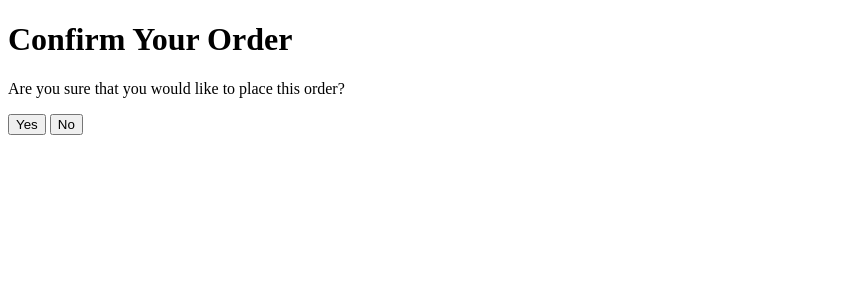
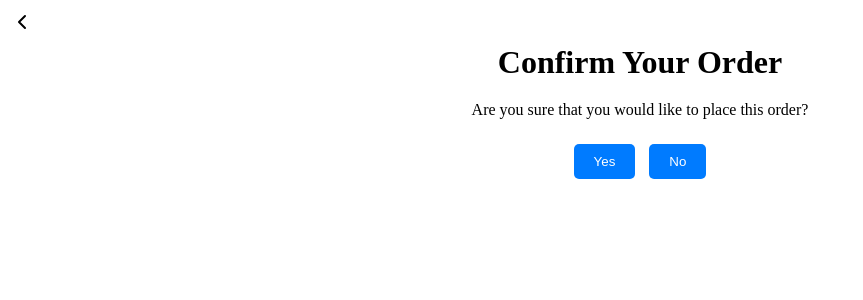
Before and after one commit to mattzhang80/TigerCart_forked, a Flask app: page /order_confirmation in a window 1280 px wide. Shown: the top 300 px of the page, without its empty margins (0-863 px from the left). Run offline with Flask 3, Linux system fonts and the light colour scheme.

Commit message:
vastly improved design, added back arrow

```diff
--- /dev/null
+++ b/templates/base.html
@@ -0,0 +1,91 @@
+<!DOCTYPE html>
+<html lang="en">
+<head>
+    <meta charset="UTF-8">
+    <title>{% block title %}TigerCart{% endblock %}</title>
+    <!-- Include any common CSS here -->
+    <style>
+        /* Style for the back arrow */
+        .back-arrow {
+            position: fixed;
+            top: 10px;
+            left: 10px;
+        }
+
+        .back-arrow img {
+            display: block;
+        }
+
+        /* Center content and add top margin */
+        .content-wrapper {
+            text-align: center;
+            margin-top: 44px;
+        }
+
+        /* Center list items and remove bullets */
+        .content-wrapper ul {
+            list-style-type: none;
+            padding: 0;
+        }
+
+        .content-wrapper li {
+            margin: 10px 0;
+        }
+
+        /* Style buttons and links */
+        .content-wrapper button, .content-wrapper a {
+            display: inline-block;
+            margin: 5px;
+            padding: 10px 20px;
+            text-decoration: none;
+            color: #fff;
+            background-color: #007BFF;
+            border: none;
+            border-radius: 5px;
+            cursor: pointer;
+        }
+
+        .content-wrapper button:hover, .content-wrapper a:hover {
+            background-color: #0056b3;
+        }
+
+        /* Adjust headings */
+        .content-wrapper h1 {
+            margin-bottom: 20px;
+        }
+
+        /* Optional: Adjust paragraphs */
+        .content-wrapper p {
+            margin-bottom: 20px;
+        }
+    </style>
+</head>
+<body>
+    {% if request.endpoint != 'home' %}
+    <a href="#" onclick="goBack()" class="back-arrow">
+        <svg width="24" height="24" viewBox="0 0 24 24">
+            <path d="M15 18l-6-6 6-6" stroke="black" stroke-width="2" fill="none" stroke-linecap="round" stroke-linejoin="round"/>
+        </svg>
+    </a>
+    {% endif %}
+
+
+    <div class="content-wrapper">
+        {% block content %}
+        <!-- Page-specific content will be inserted here -->
+        {% endblock %}
+    </div>
+
+    <!-- Include common scripts -->
+    <script>
+        function goBack() {
+            if (document.referrer !== "") {
+                window.history.back();
+            } else {
+                window.location.href = "{{ url_for('home') }}";
+            }
+        }
+    </script>
+    <script src="{{ url_for('static', filename='script.js') }}"></script>
+</body>
+</html>
```
Also changed, not shown: templates/cart_view.html (+5 -14 lines), templates/category.html (+5 -13 lines), templates/deliver.html (+5 -10 lines), templates/delivery_details.html (+6 -9 lines), templates/home.html (+9 -13 lines), templates/order_confirmation.html (+9 -22 lines), templates/shop.html (+5 -12 lines).
